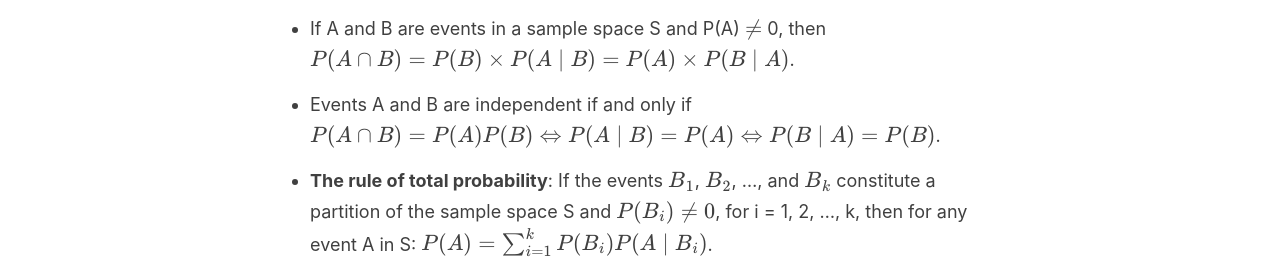
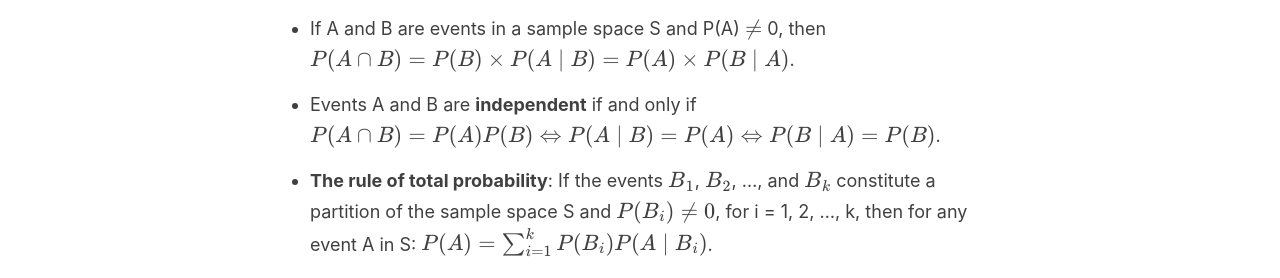
Before and after one commit to tianyimasf/ai, a Jekyll site: the page built from _posts/2024-07-10-mathematical-statistics-chap2.md, in a window 1280 px wide and 900 px high, scrolled down 2274 px. Shown: the part 166-444 px from the top of the window. Built offline with Jekyll 4.4.1, drawn with Linux system fonts in a browser that asks for light colours; formulas are drawn with MathJax 3.

Commit message:
add lecture notes

```diff
--- a/_posts/2024-07-10-mathematical-statistics-chap2.md
+++ b/_posts/2024-07-10-mathematical-statistics-chap2.md
@@ -75,7 +75,7 @@ P(A) is the sum of the probabilities of the inidividual outcomes in A.
 
 - If A and B are events in a sample space S and P(A) $\neq$ 0, then $P(A \cap B) = P(B) \times P(A \mid B) = P(A) \times P(B \mid A)$.
 
-- Events A and B are independent if and only if $P(A \cap B) = P(A)P(B) \Leftrightarrow P(A \mid B) = P(A) \Leftrightarrow P(B \mid A) = P(B)$.
+- Events A and B are **independent** if and only if $P(A \cap B) = P(A)P(B) \Leftrightarrow P(A \mid B) = P(A) \Leftrightarrow P(B \mid A) = P(B)$.
 
 - **The rule of total probability**: If the events $B_1$, $B_2$, ..., and $B_k$ constitute a partition of the sample space S and $P(B_i) \neq 0$, for i = 1, 2, ..., k, then for any event A in S: $P(A) = \sum_{i=1}^{k}P(B_i)P(A \mid B_i)$.
 
```
